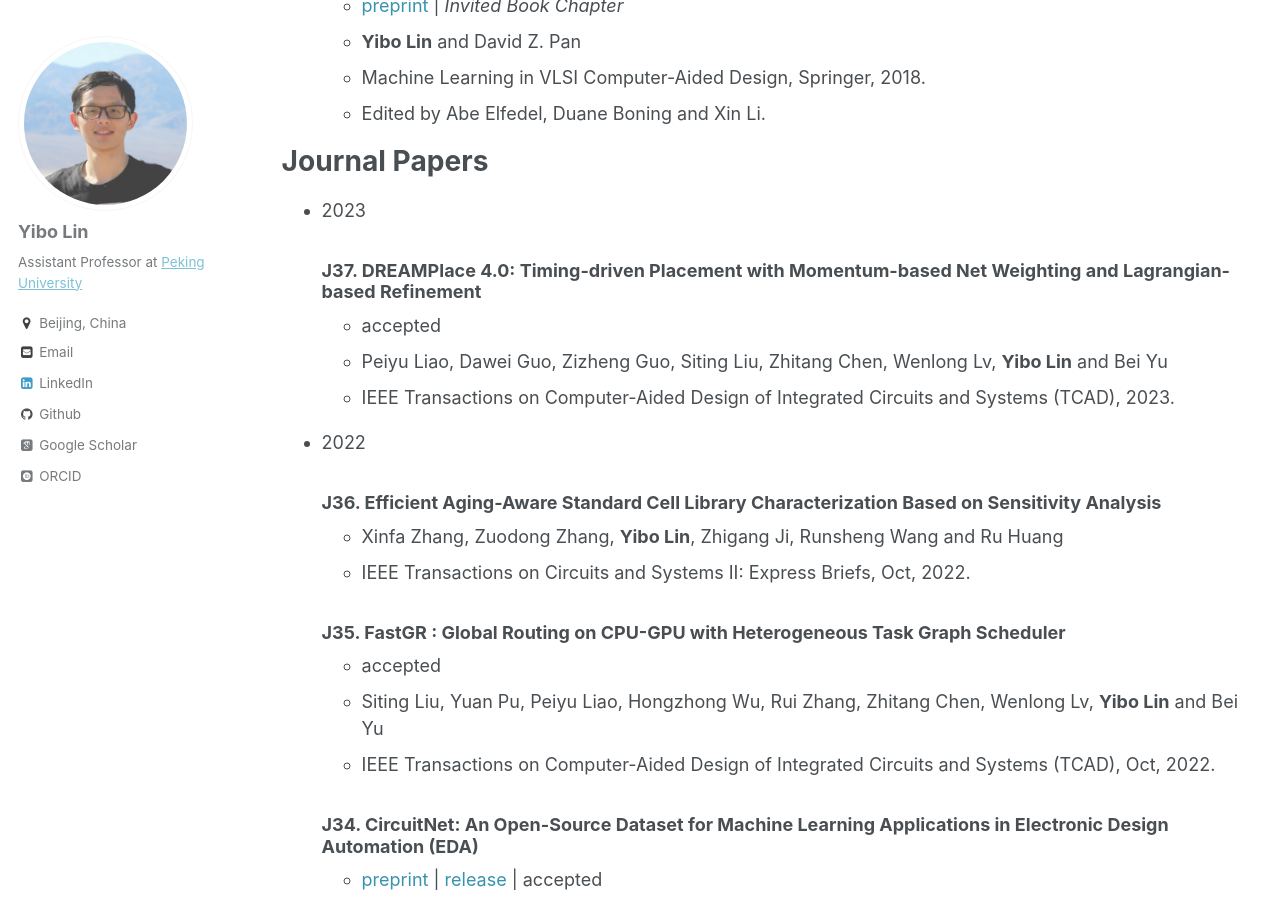
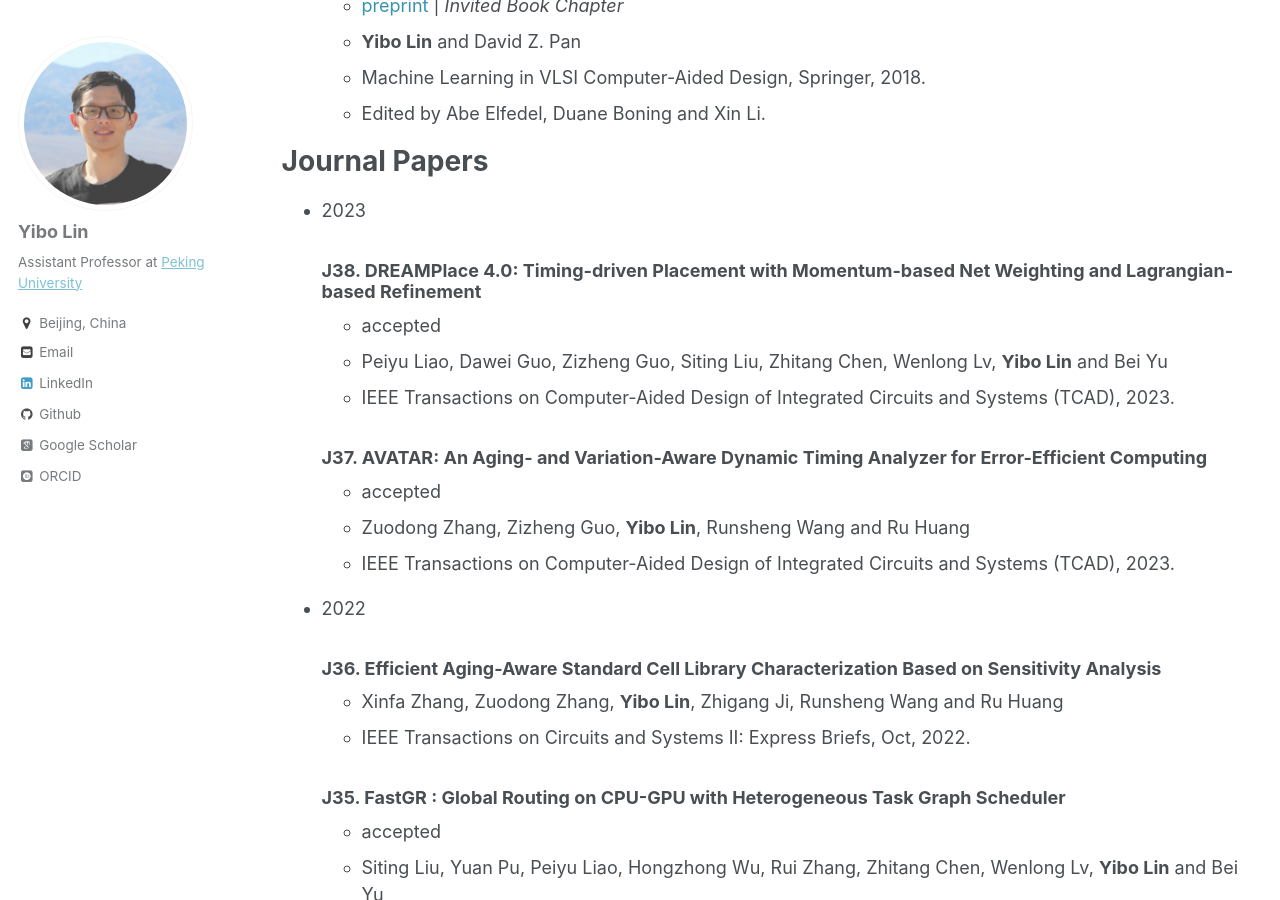
Before and after one commit to limbo018/limbo018.github.io, a Jekyll site: the page built from _pages/publications.md, in a window 1280 px wide and 900 px high, scrolled down 816 px. Built offline with Jekyll 4.4.1, drawn with Linux system fonts in a browser that asks for light colours; some web fonts are replaced.

Commit message:
add avatar tcad

```diff
--- a/_pages/publications.md
+++ b/_pages/publications.md
@@ -44,9 +44,14 @@ Journal Papers
 
 * 2023
 
-  ### J37. [DREAMPlace 4.0: Timing-driven Placement with Momentum-based Net Weighting and Lagrangian-based Refinement](https://doi.org/10.1109/TCAD.2023.3240132)
+  ### J38. [DREAMPlace 4.0: Timing-driven Placement with Momentum-based Net Weighting and Lagrangian-based Refinement](https://doi.org/10.1109/TCAD.2023.3240132)
      * accepted
      * Peiyu Liao, Dawei Guo, Zizheng Guo, Siting Liu, Zhitang Chen, Wenlong Lv, **Yibo Lin** and Bei Yu
+     * IEEE Transactions on Computer-Aided Design of Integrated Circuits and Systems (TCAD), 2023.
+
+  ### J37. [AVATAR: An Aging- and Variation-Aware Dynamic Timing Analyzer for Error-Efficient Computing](https://doi.org/10.1109/TCAD.2023.3255167)
+     * accepted
+     * Zuodong Zhang, Zizheng Guo, **Yibo Lin**, Runsheng Wang and Ru Huang
      * IEEE Transactions on Computer-Aided Design of Integrated Circuits and Systems (TCAD), 2023.
 
 * 2022
```
Also changed, not shown: _includes/publications_cv.md (+3 -1 lines), ref/publications.bib (+10 -0 lines), 4 other files.
